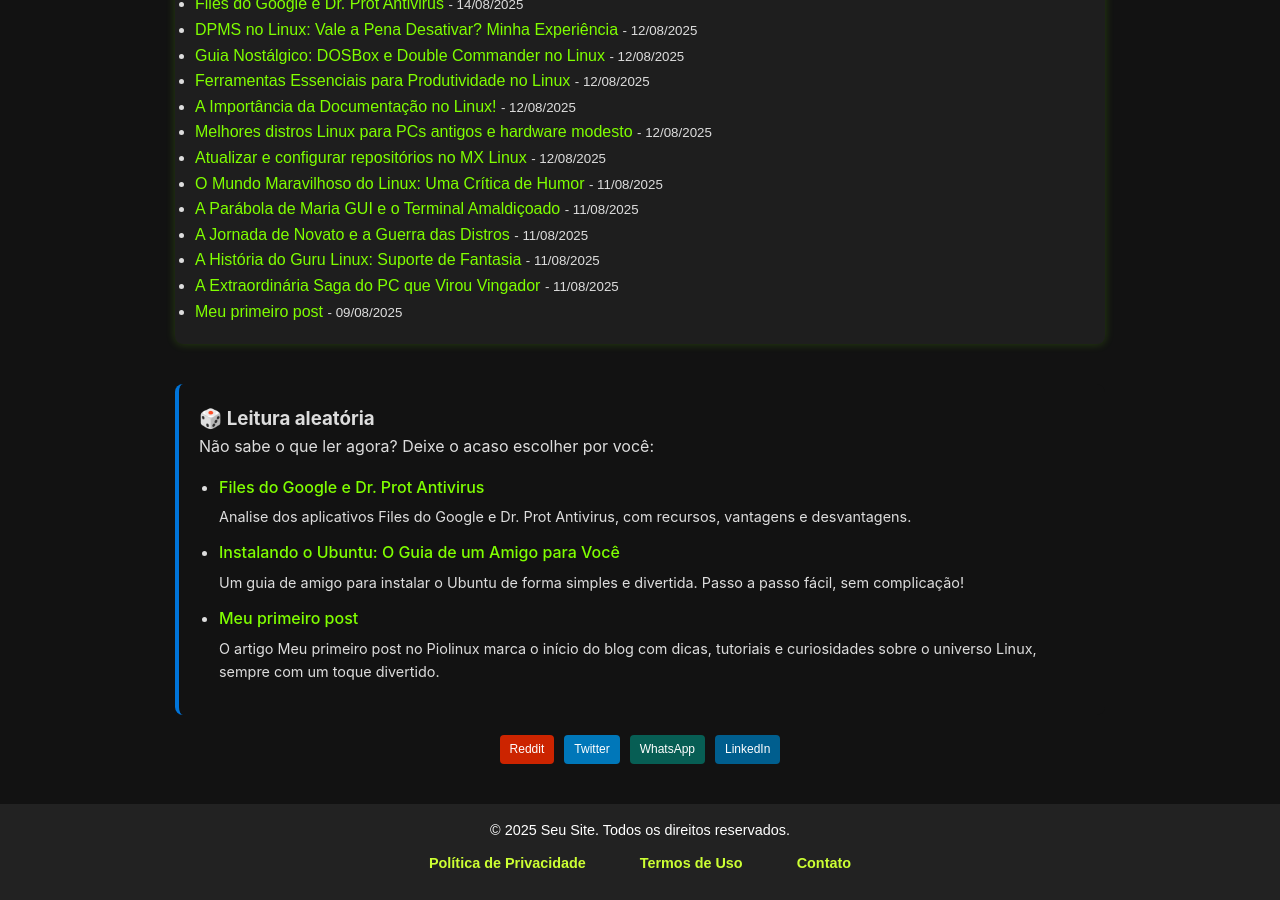
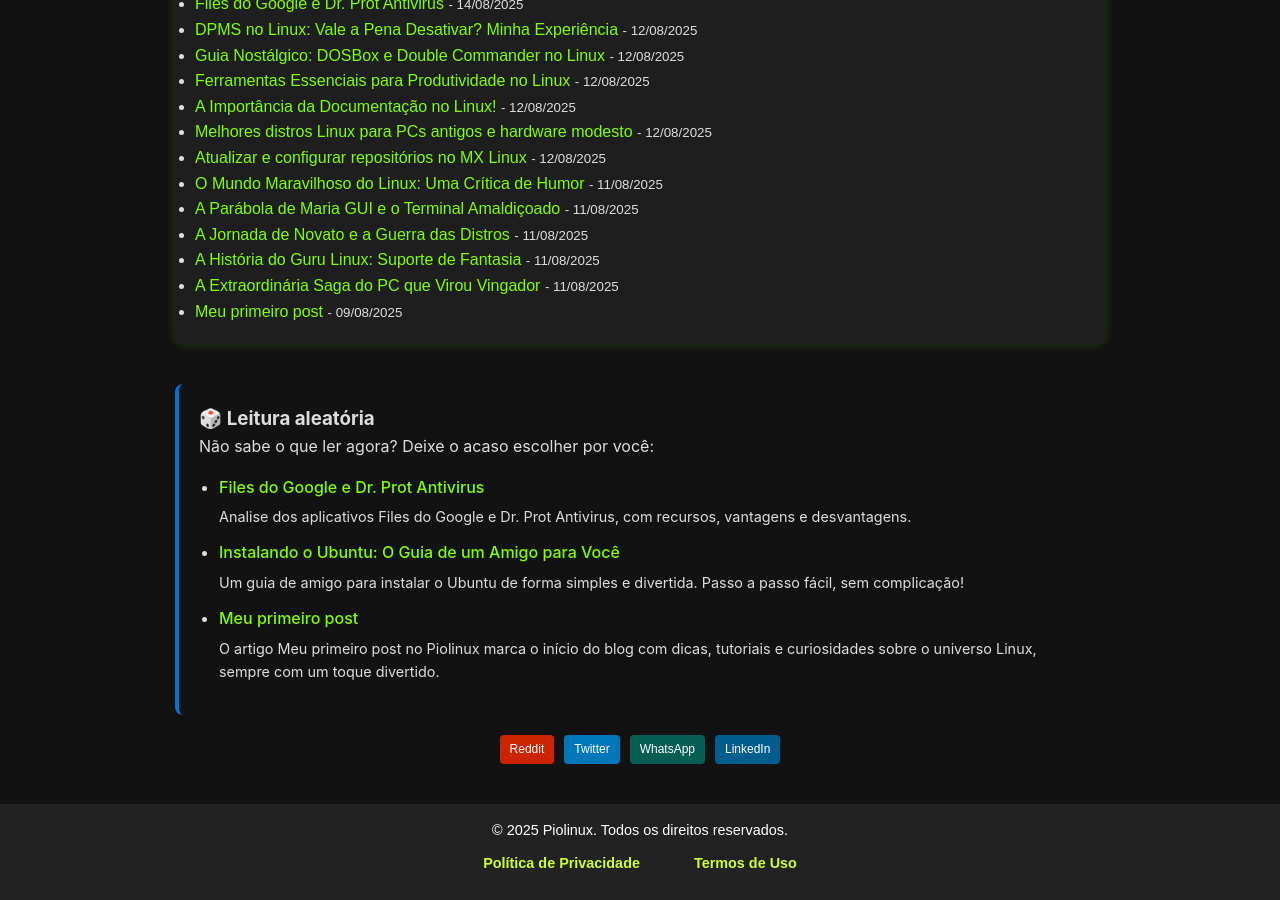
Before and after one commit to Piolinux/piolinux-site, a Jekyll site: the page built from index.md, in a window 1280 px wide and 900 px high, scrolled down 583 px. Built offline with Jekyll 4.4.1, drawn with Linux system fonts in a browser that asks for light colours.

Commit message:
Update footer.html

```diff
--- a/_includes/footer.html
+++ b/_includes/footer.html
@@ -1,13 +1,12 @@
 
   <footer class="rodape">
     <div class="container-rodape">
-      <p>&copy; 2025 Seu Site. Todos os direitos reservados.</p>
+      <p>&copy; 2025 Piolinux. Todos os direitos reservados.</p>
       <nav>
         <ul>
           <li><a href="/politica-de-privacidade.html">Política de Privacidade</a></li>
           <li><a href="/termos-de-uso.html">Termos de Uso</a></li>
-          <li><a href="/contato.html">Contato</a></li>
-        </ul>
+         </ul>
       </nav>
     </div>
   </footer>
```
